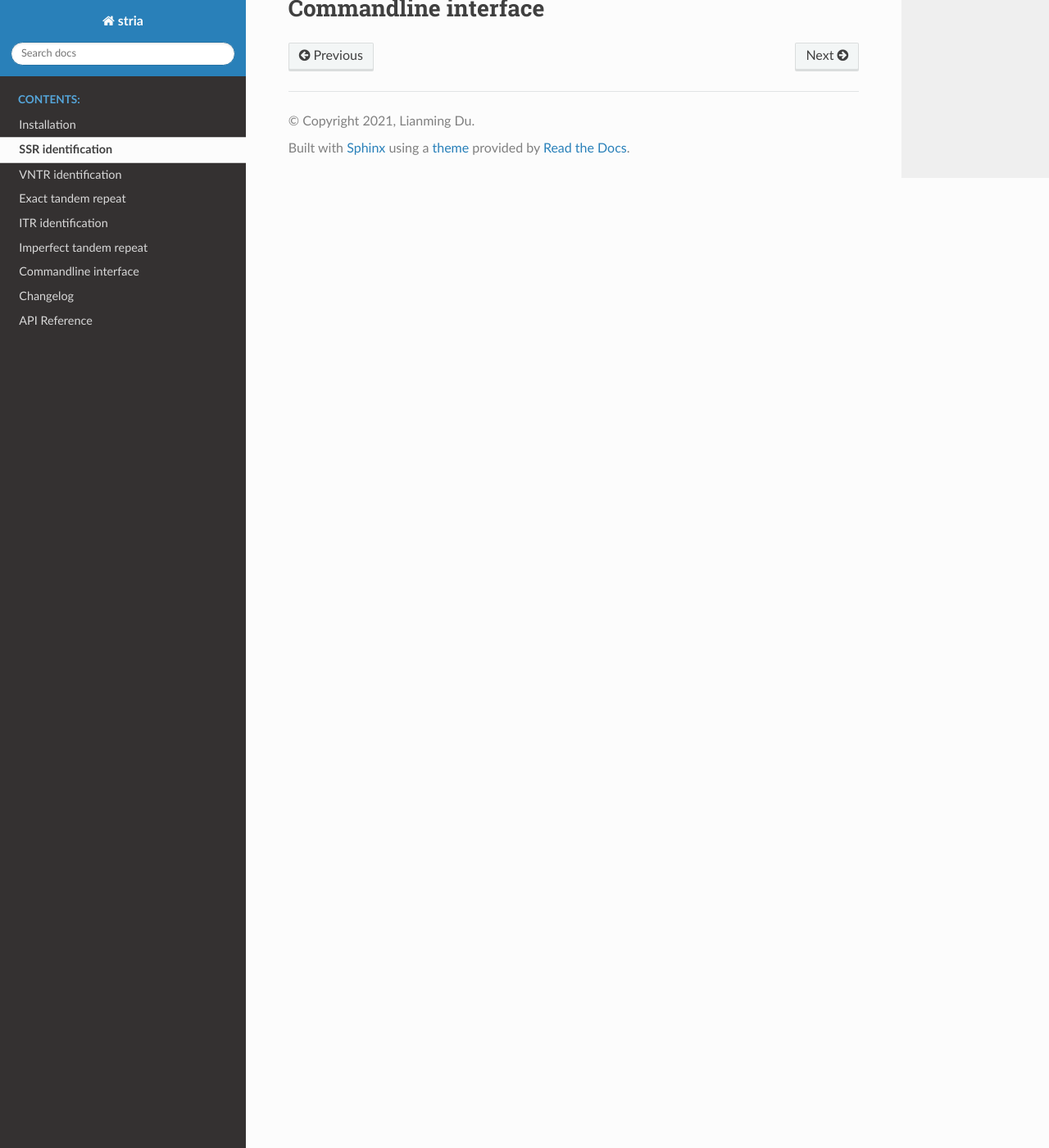
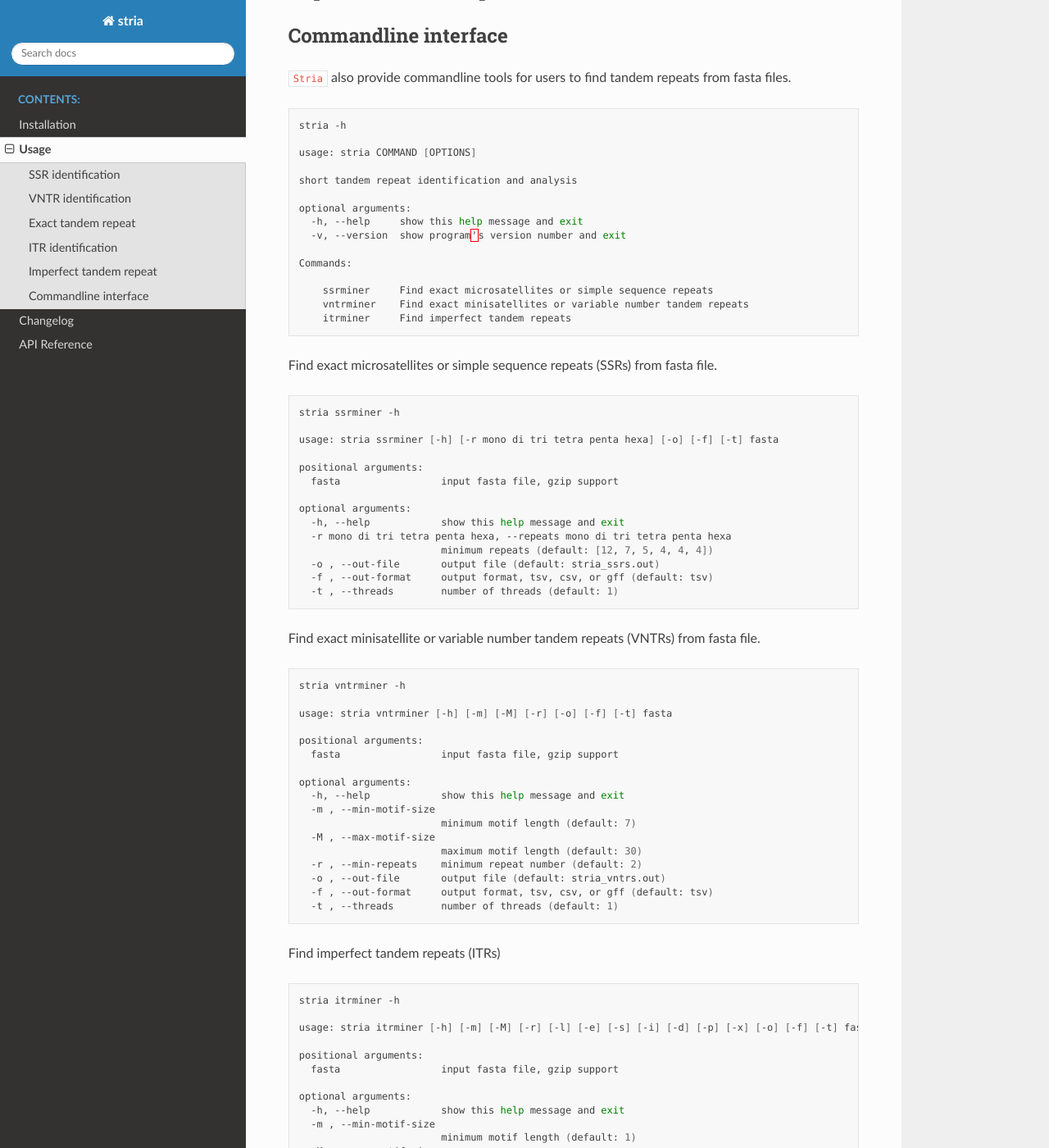
Before and after one commit to lmdu/pytrf, a Sphinx documentation site: the page built from docs/source/usage.rst, in a window 1280 px wide and 1400 px high, scrolled down 2776 px. Shown: the whole window at 82% size. Built offline with Sphinx 7.4.7 and the Read the Docs theme 2.0.0, drawn with Linux system fonts in a browser that asks for light colours; the version number could not be read and is left out; some of the changed text lies outside the part shown.

Commit message:
fixed cls

```diff
--- a/docs/source/usage.rst
+++ b/docs/source/usage.rst
@@ -1,9 +1,12 @@
+Usage
+=====
+
 .. note::
 
 	``Stria`` is only responsible for mining tandem repeats from given DNA sequence. It can not directly extract TRs from Fasta files. So we used `pyfastx <https://github.com/lmdu/pyfastx>`_ to parse Fasta file and feed the sequence to ``stria``.
 
 SSR identification
-==================
+------------------
 
 Stria provide ``SSRMiner`` class to find all microsatellites or SSRs from given sequence.
 
@@ -46,7 +49,7 @@
 	>>> 		print(ssr.as_string(','))
 
 VNTR identification
-===================
+-------------------
 
 Stria provide ``VNTRMiner`` class to find all minisatellites or VNTRs from given sequence.
 
@@ -82,7 +85,7 @@
 	>>> 		print(vntr.as_string(','))
 
 Exact tandem repeat
-===================
+-------------------
 
 When iterating over ``SSRMiner`` or ``VNTRMiner`` object, a exact tandem repeat (ETR) object will be returned.
 ETR is a readonly object and allows you to access the attributions and convert to desired formats.
@@ -131,11 +134,109 @@
 	>>> ssr.as_string(separator=',', terminator='\n')
 
 ITR identification
-==================
+------------------
 
 Imperfect tandem repeat
-=======================
+-----------------------
 
 
 Commandline interface
-=====================
+---------------------
+
+``Stria`` also provide commandline tools for users to find tandem repeats from fasta files.
+
+.. code:: sh
+
+	stria -h
+
+	usage: stria COMMAND [OPTIONS]
+
+	short tandem repeat identification and analysis
+
+	optional arguments:
+	  -h, --help     show this help message and exit
+	  -v, --version  show program's version number and exit
+
+	Commands:
+
+	    ssrminer     Find exact microsatellites or simple sequence repeats
+	    vntrminer    Find exact minisatellites or variable number tandem repeats
+	    itrminer     Find imperfect tandem repeats
+
+Find exact microsatellites or simple sequence repeats (SSRs) from fasta file.
+
+.. code:: sh
+
+	stria ssrminer -h
+
+	usage: stria ssrminer [-h] [-r mono di tri tetra penta hexa] [-o] [-f] [-t] fasta
+
+	positional arguments:
+	  fasta                 input fasta file, gzip support
+
+	optional arguments:
+	  -h, --help            show this help message and exit
+	  -r mono di tri tetra penta hexa, --repeats mono di tri tetra penta hexa
+	                        minimum repeats (default: [12, 7, 5, 4, 4, 4])
+	  -o , --out-file       output file (default: stria_ssrs.out)
+	  -f , --out-format     output format, tsv, csv, or gff (default: tsv)
+	  -t , --threads        number of threads (default: 1)
+
+Find exact minisatellite or variable number tandem repeats (VNTRs) from fasta file.
+
+.. code:: sh
+
+	stria vntrminer -h
+
+	usage: stria vntrminer [-h] [-m] [-M] [-r] [-o] [-f] [-t] fasta
+
+	positional arguments:
+	  fasta                 input fasta file, gzip support
+
+	optional arguments:
+	  -h, --help            show this help message and exit
+	  -m , --min-motif-size
+	                        minimum motif length (default: 7)
+	  -M , --max-motif-size
+	                        maximum motif length (default: 30)
+	  -r , --min-repeats    minimum repeat number (default: 2)
+	  -o , --out-file       output file (default: stria_vntrs.out)
+	  -f , --out-format     output format, tsv, csv, or gff (default: tsv)
+	  -t , --threads        number of threads (default: 1)
+
+Find imperfect tandem repeats (ITRs)
+
+.. code:: sh
+
+	stria itrminer -h
+
+	usage: stria itrminer [-h] [-m] [-M] [-r] [-l] [-e] [-s] [-i] [-d] [-p] [-x] [-o] [-f] [-t] fasta
+
+	positional arguments:
+	  fasta                 input fasta file, gzip support
+
+	optional arguments:
+	  -h, --help            show this help message and exit
+	  -m , --min-motif-size
+	                        minimum motif length (default: 1)
+	  -M , --max-motif-size
+	                        maximum motif length (default: 6)
+	  -r , --seed-min-repeats
+	                        minimum repeat number for seed (default: 3)
+	  -l , --seed-min-length
+	                        minimum length for seed (default: 8)
+	  -e , --max-continuous-errors
+	                        maximum number of continuous alignment errors (default: 2)
+	  -s , --substitution-penalty
+	                        substitution penalty (default: 0.5)
+	  -i , --insertion-penalty
+	                        insertion penalty (default: 1.0)
+	  -d , --deletion-penalty
+	                        deletion penalty (default: 1.0)
+	  -p , --min-match-ratio
+	                        extending match ratio (default: 0.7)
+	  -x , --max-extend-size
+	                        maximum length allowed to extend (default: 2000)
+	  -o , --out-file       output file (default: stria_itrs.out)
+	  -f , --out-format     output format, tsv, csv, or gff (default: tsv)
+	  -t , --threads        number of threads (default: 1)
```
Also changed, not shown: striacli.py (+14 -14 lines).
